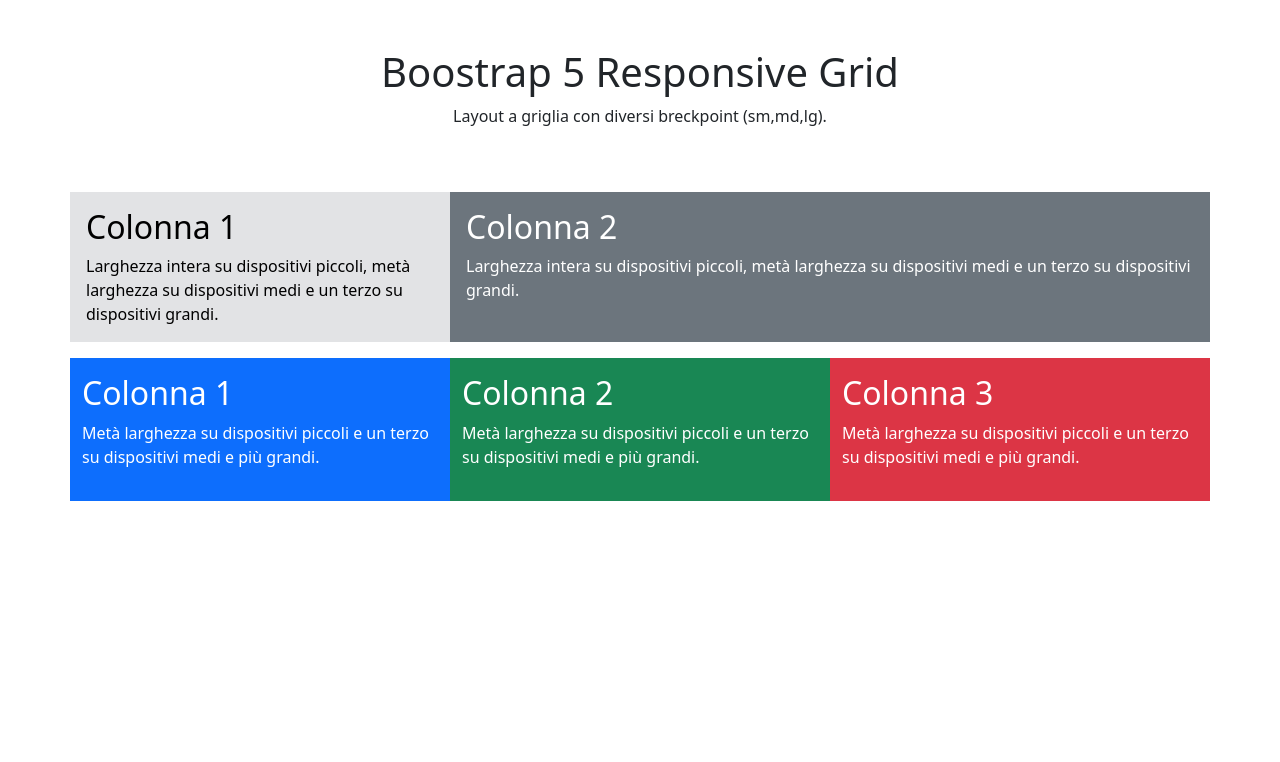
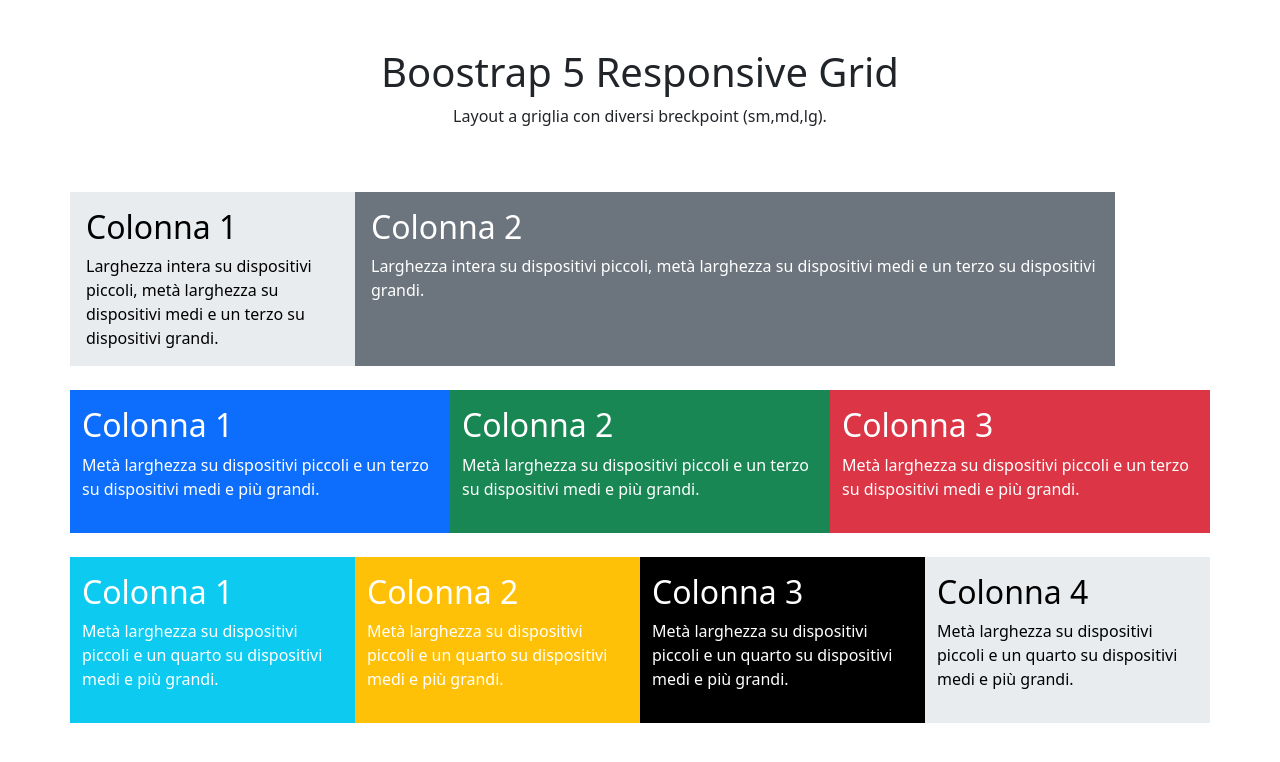
Before and after one commit to MatteoCipolla99/htmlcss-bootstrap-layout, a plain HTML site: page index.html in a window 1280 px wide. Drawn offline with nearby package versions, Linux system fonts and the light colour scheme.

Commit message:
feat:add third section

```diff
--- a/index.html
+++ b/index.html
@@ -4,7 +4,7 @@
     <meta charset="UTF-8">
     <meta name="viewport" content="width=device-width, initial-scale=1.0">
     <title>Boostrap Layout</title>
-    <link href="https://cdn.jsdelivr.net/npm/bootstrap@5.3.3/dist/css/bootstrap.min.css" rel="stylesheet" integrity="sha384-QWTKZyjpPEjISv5WaRU9OFeRpok6YctnYmDr5pNlyT2bRjXh0JMhjY6hW+ALEwIH" crossorigin="anonymous">
+    <link href="https://cdn.jsdelivr.net/npm/bootstrap@5.3.3/dist/css/bootstrap.min.css" rel="stylesheet" integrity="sha383-QWTKZyjpPEjISv5WaRU9OFeRpok6YctnYmDr5pNlyT2bRjXh0JMhjY6hW+ALEwIH" crossorigin="anonymous">
 </head>
 <body>
     <header>
@@ -18,9 +18,9 @@
     </div>
     </header>
     <!-------------First-Section--------------->
-    <main class="container mt-5 text-white">
+<main class="container mt-5 text-white">
         <div class="row ">
-                <div class="col-md-6 col-lg-4 bg-secondary-subtle pt-3 px-3 text-black">
+                <div class="col-md-6 col-lg-3 bg-body-secondary pt-3 px-3 text-black">
                     <h2>Colonna 1</h2>
                     <p>Larghezza intera su dispositivi piccoli, metà larghezza su dispositivi medi e un terzo su dispositivi grandi.</p>
                 </div>
@@ -31,7 +31,7 @@
         </div>
     <!-------------First-Section--------------->
     <!-------------Second-Section-------------->
-     <div class="row pt-3">
+     <div class="row mt-4">
         <div class="col-6 col-md-4 bg-primary pt-3 py-3">
             <h2>Colonna 1</h2>
             <p>Metà larghezza su dispositivi piccoli e un terzo su dispositivi medi e più grandi.</p>
@@ -46,20 +46,28 @@
         </div>
     </div>
     <!-------------Second-Section-------------->
+    <!-------------Third-Section--------------->
+    <div class="row mt-4">
+        <div class="col-6 col-md-3 bg-info pt-3 py-3">
+            <h2>Colonna 1</h2>
+            <p>Metà larghezza su dispositivi piccoli e un quarto su dispositivi medi e più grandi.</p>
+        </div>
+        <div class="col-6 col-md-3 bg-warning pt-3 py-3">
+            <h2>Colonna 2</h2>
+            <p>Metà larghezza su dispositivi piccoli e un quarto su dispositivi medi e più grandi.</p>
+        </div>
+        <div class="col-6 col-md-3 bg-black pt-3 py-3">
+            <h2>Colonna 3</h2>
+            <p>Metà larghezza su dispositivi piccoli e un quarto su dispositivi medi e più grandi.</p>
+        </div>
+        <div class="col-6 col-md-3 bg-body-secondary pt-3 py-3 text-black">
+            <h2>Colonna 4</h2>
+            <p>Metà larghezza su dispositivi piccoli e un quarto su dispositivi medi e più grandi.</p>
+        </div>
+    </div>
+    <!-------------Third-Section--------------->
+</main>
 
-
-
-
-
-
-
-
-
-
-
-
-
-    </main>
-    <script src="https://cdn.jsdelivr.net/npm/bootstrap@5.3.3/dist/js/bootstrap.bundle.min.js" integrity="sha384-YvpcrYf0tY3lHB60NNkmXc5s9fDVZLESaAA55NDzOxhy9GkcIdslK1eN7N6jIeHz" crossorigin="anonymous"></script>
+    <script src="https://cdn.jsdelivr.net/npm/bootstrap@5.3.3/dist/js/bootstrap.bundle.min.js" integrity="sha383-YvpcrYf0tY3lHB60NNkmXc5s9fDVZLESaAA55NDzOxhy9GkcIdslK1eN7N6jIeHz" crossorigin="anonymous"></script>
 </body>
 </html>
```
